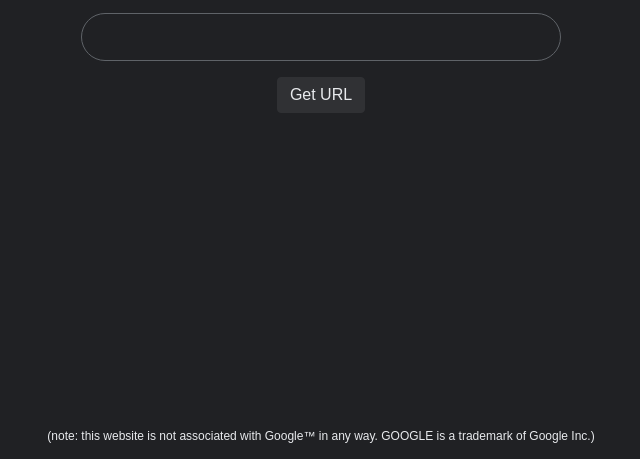
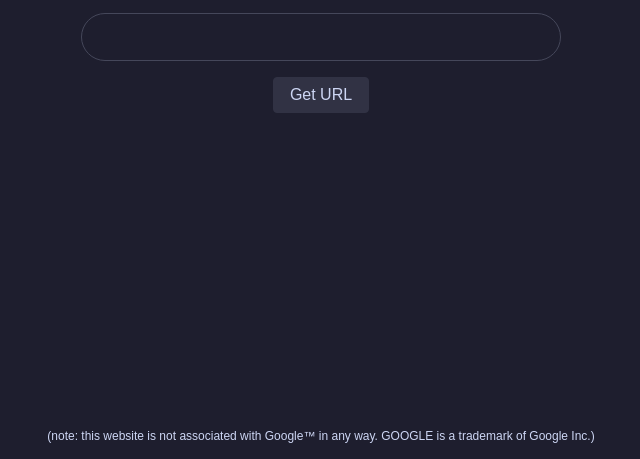
Before and after one commit to funnsam/lmgtfy, a plain HTML site: page index.html in a window 1280 px wide. Shown: the part 341-800 px from the top of the page, without its empty margins (319-959 px from the left). Drawn offline with Linux system fonts and the light colour scheme.

```diff
--- a/style.css
+++ b/style.css
@@ -7,8 +7,8 @@ html, body {
     padding: 0;
     width: 100%;
 
-    background-color: #202124;
-    color: #e8eaed;
+    background-color: #1e1e2e;
+    color: #cdd6f4;
 }
 
 html {
@@ -62,7 +62,7 @@ body {
 }
 
 #searchbar {
-    border: 1px solid #5f6368;
+    border: 1px solid #45475a;
     border-radius: 1.5em;
 
     padding: 0 1em;
@@ -76,8 +76,8 @@ body {
 }
 
 #searchbar:has(:focus) {
-    border: 1px solid #303134;
-    background-color: #303134;
+    border: 1px solid #313244;
+    background-color: #313244;
 }
 
 #searchtext {
@@ -93,13 +93,13 @@ body {
 
 #search {
     outline: none;
-    border: 1px solid #303134;
+    border: 1px solid #313244;
     border-radius: 0.25em;
-    background-color: #303134;
-    color: #e8eaed;
+    background-color: #313244;
+    color: #cdd6f4;
     font-size: 1em;
 
-    padding: 0.5em 0.75em;
+    padding: 0.5em 1em;
 }
 
 @keyframes scale {
@@ -108,7 +108,7 @@ body {
     100% { transform: scale(1); }
 }
 
-#search:focus, #search:hover { border-color: #5f6368; }
+#search:focus, #search:hover { border-color: #45475a; }
 
 #step {
     margin: 1em auto 0 auto;
```
